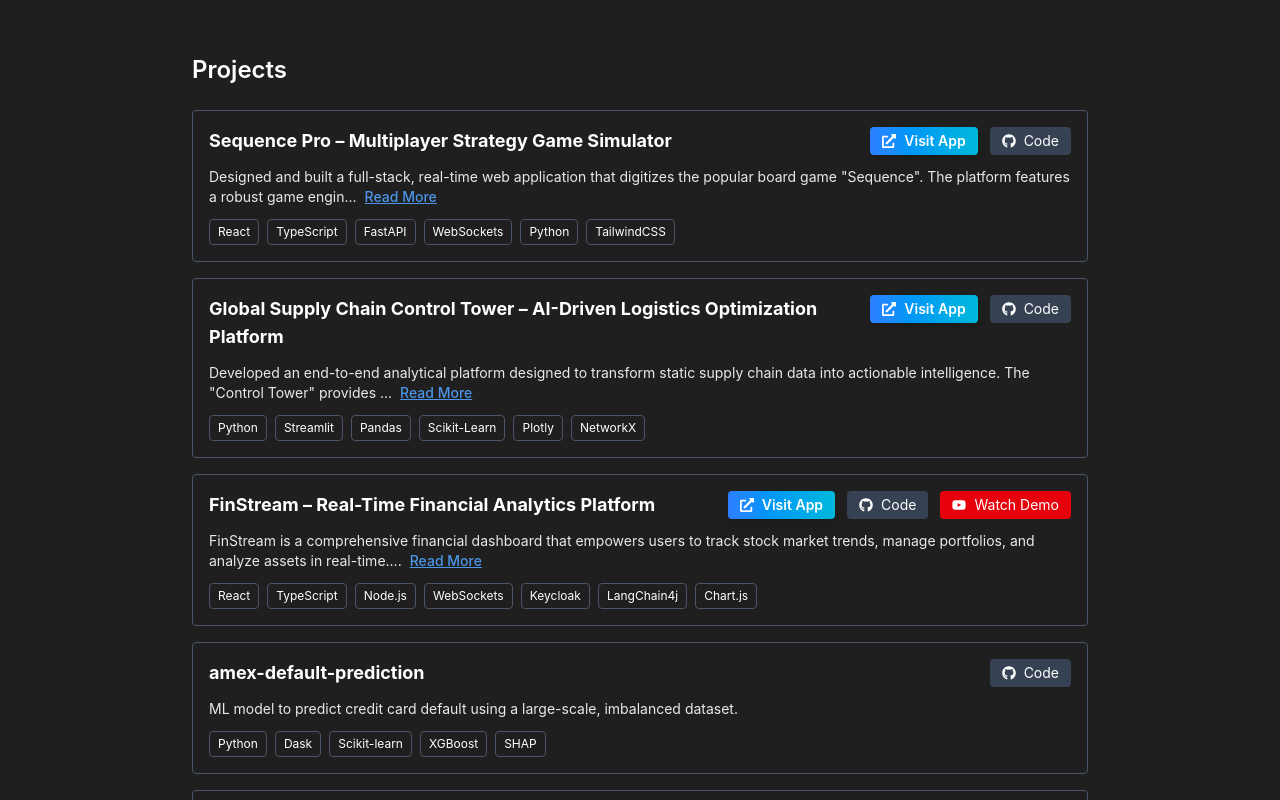
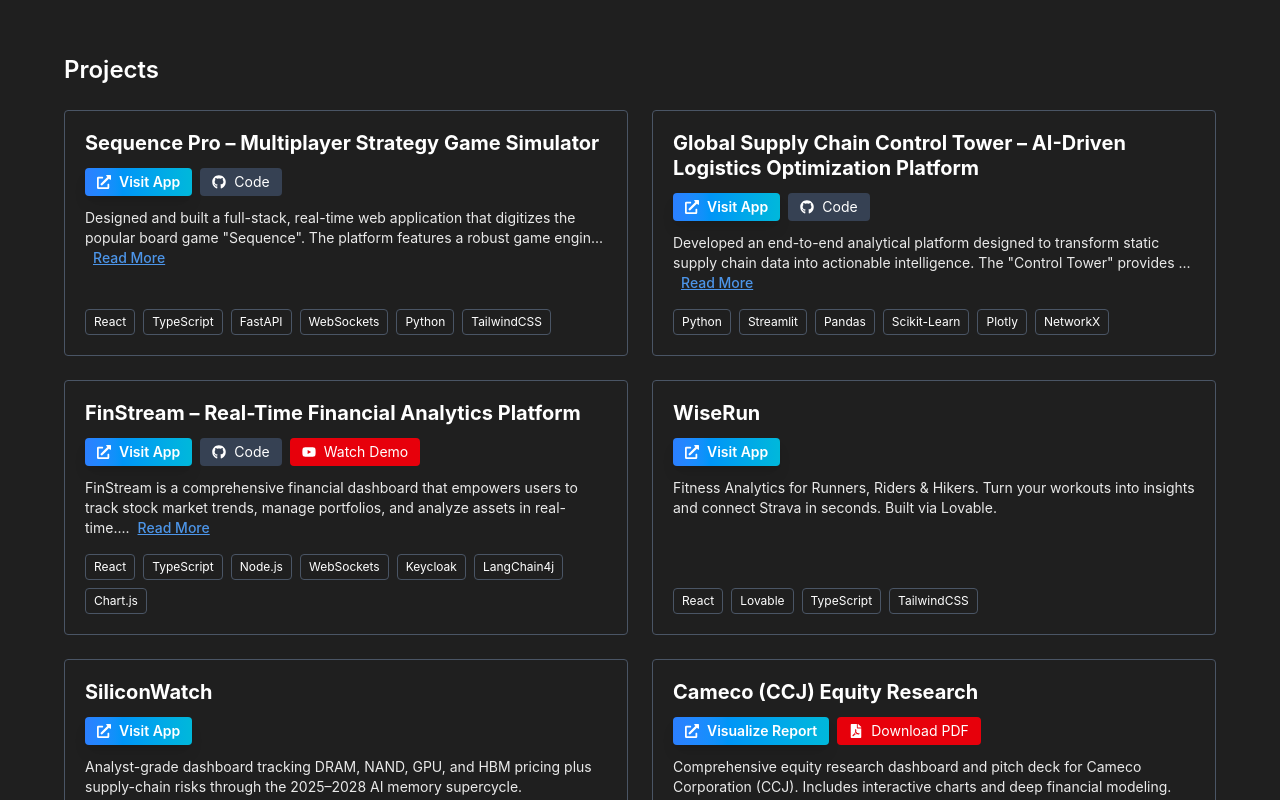
Before and after one commit to akashrane/portfolio, a Next.js app: page / in a window 1280 px wide. Shown: the part 1880-2680 px from the top of the page. Built offline with nearby package versions, Linux system fonts and the light colour scheme.

Commit message:
Update layout for Projects and Publications, reorder projects

```diff
--- a/components/Projects.tsx
+++ b/components/Projects.tsx
@@ -12,10 +12,10 @@
     : project.description.slice(0, 150) + (shouldTruncate ? "..." : "");
 
   return (
-    <div className="border border-gray-600 rounded p-4 hover:border-white transition-colors bg-[#1f1f1f]">
-      <div className="flex flex-col sm:flex-row justify-between items-start mb-2 gap-2">
-        <h3 className="text-lg font-bold text-white mb-1">{project.name}</h3>
-        <div className="flex gap-3 shrink-0">
+    <div className="border border-gray-600 rounded p-5 hover:border-white transition-colors bg-[#1f1f1f] flex flex-col h-full">
+      <div className="flex flex-col mb-3 gap-3">
+        <h3 className="text-xl font-bold text-white leading-tight">{project.name}</h3>
+        <div className="flex flex-wrap gap-2">
           {project.visitUrl && (
             <a
               href={project.visitUrl}
@@ -49,7 +49,7 @@
         </div>
       </div>
 
-      <div className="mb-3 text-sm text-white opacity-90 whitespace-pre-line">
+      <div className="mb-4 text-sm text-white opacity-90 whitespace-pre-line flex-1">
         {displayDescription}
         {shouldTruncate && (
           <button
@@ -61,7 +61,7 @@
         )}
       </div>
 
-      <div className="flex flex-wrap gap-2">
+      <div className="flex flex-wrap gap-2 mt-auto">
         {project.tech.map((tech) => (
           <span
             key={tech}
@@ -81,9 +81,9 @@
       id="projects"
       className="py-16 px-4 sm:px-6 lg:px-8 bg-[#1f1f1f] border-t border-gray-600"
     >
-      <div className="max-w-4xl mx-auto">
+      <div className="max-w-6xl mx-auto">
         <h2 className="text-2xl font-semibold text-white mb-6">Projects</h2>
-        <div className="space-y-4">
+        <div className="grid grid-cols-1 md:grid-cols-2 gap-6">
           {projects.map((project) => (
             <ProjectCard key={project.id} project={project} />
           ))}
--- a/components/Publications.tsx
+++ b/components/Publications.tsx
@@ -33,30 +33,32 @@
       id="publications"
       className="py-16 px-4 sm:px-6 lg:px-8 bg-[#1f1f1f] border-t border-gray-600"
     >
-      <div className="max-w-4xl mx-auto">
+      <div className="max-w-6xl mx-auto">
         <h2 className="text-2xl font-semibold text-white mb-6">
           Publications
         </h2>
-        <div className="space-y-6">
+        <div className="grid grid-cols-1 md:grid-cols-2 gap-6">
           {publications.map((publication) => (
-            <div key={publication.id} className="text-white">
-              <h3 className="text-base font-bold text-white mb-1">
+            <div key={publication.id} className="text-white flex flex-col h-full border border-gray-600 rounded p-5 bg-[#1f1f1f] hover:border-white transition-colors">
+              <h3 className="text-lg font-bold text-white mb-2 leading-tight">
                 {publication.title}
               </h3>
               <p className="text-sm text-white opacity-70 mb-1">
                 {publication.journal}
               </p>
-              <p className="text-sm text-white opacity-60 mb-3">
+              <p className="text-sm text-white opacity-60 mb-5 flex-1">
                 Published: {publication.published}
               </p>
+              <div>
                 <a
                   href={publication.link}
                   target="_blank"
                   rel="noopener noreferrer"
-                className="inline-block border border-white px-4 py-[0.6rem] text-sm text-white hover:bg-white hover:text-[#1f1f1f] transition-all rounded"
+                  className="inline-block border border-white px-4 py-[0.6rem] text-sm text-white hover:bg-white hover:text-[#1f1f1f] transition-all rounded w-max"
                 >
                   View Publication
                 </a>
+              </div>
             </div>
           ))}
         </div>
--- a/data/projects.ts
+++ b/data/projects.ts
@@ -50,6 +50,28 @@
         videoUrl: "https://drive.google.com/file/d/1TQyOq37F1EtofhfGkHPbR9Tbuk7wj1A8/view?usp=drive_link",
     },
     {
+        id: 6,
+        name: "WiseRun",
+        description: "Fitness Analytics for Runners, Riders & Hikers. Turn your workouts into insights and connect Strava in seconds. Built via Lovable.",
+        tech: ["React", "Lovable", "TypeScript", "TailwindCSS"],
+        visitUrl: "https://vigor-viz.lovable.app",
+    },
+    {
+        id: 8,
+        name: "SiliconWatch",
+        description: "Analyst-grade dashboard tracking DRAM, NAND, GPU, and HBM pricing plus supply-chain risks through the 2025–2028 AI memory supercycle.",
+        tech: ["React", "Lovable", "TypeScript", "TailwindCSS"],
+        visitUrl: "https://siliconwatch.lovable.app",
+    },
+    {
+        id: 7,
+        name: "Cameco (CCJ) Equity Research",
+        description: "Comprehensive equity research dashboard and pitch deck for Cameco Corporation (CCJ). Includes interactive charts and deep financial modeling.",
+        tech: ["HTML", "Chart.js", "Financial Modeling", "Equity Research"],
+        visitUrl: "/Cameco_CCJ_Equity_Research_Dashboard.html",
+        videoUrl: "/Cameco_CCJ_Pitch_Final.pdf",
+    },
+    {
         id: 1,
         name: "amex-default-prediction",
         description: "ML model to predict credit card default using a large-scale, imbalanced dataset.",
@@ -85,26 +107,4 @@
         tech: ["Python", "FastF1", "Ergast-API", "XGBoost", "SHAP"],
         githubUrl: "https://github.com/akashrane/F1-Pitstop-and-Driver-Position-Strategy",
     },
-    {
-        id: 6,
-        name: "WiseRun",
-        description: "Fitness Analytics for Runners, Riders & Hikers. Turn your workouts into insights and connect Strava in seconds. Built via Lovable.",
-        tech: ["React", "Lovable", "TypeScript", "TailwindCSS"],
-        visitUrl: "https://vigor-viz.lovable.app",
-    },
-    {
-        id: 7,
-        name: "Cameco (CCJ) Equity Research",
-        description: "Comprehensive equity research dashboard and pitch deck for Cameco Corporation (CCJ). Includes interactive charts and deep financial modeling.",
-        tech: ["HTML", "Chart.js", "Financial Modeling", "Equity Research"],
-        visitUrl: "/Cameco_CCJ_Equity_Research_Dashboard.html",
-        videoUrl: "/Cameco_CCJ_Pitch_Final.pdf",
-    },
-    {
-        id: 8,
-        name: "SiliconWatch",
-        description: "Analyst-grade dashboard tracking DRAM, NAND, GPU, and HBM pricing plus supply-chain risks through the 2025–2028 AI memory supercycle.",
-        tech: ["React", "Lovable", "TypeScript", "TailwindCSS"],
-        visitUrl: "https://siliconwatch.lovable.app",
-    },
 ];
```
Lines whose indentation alone changed are shown as unchanged.
